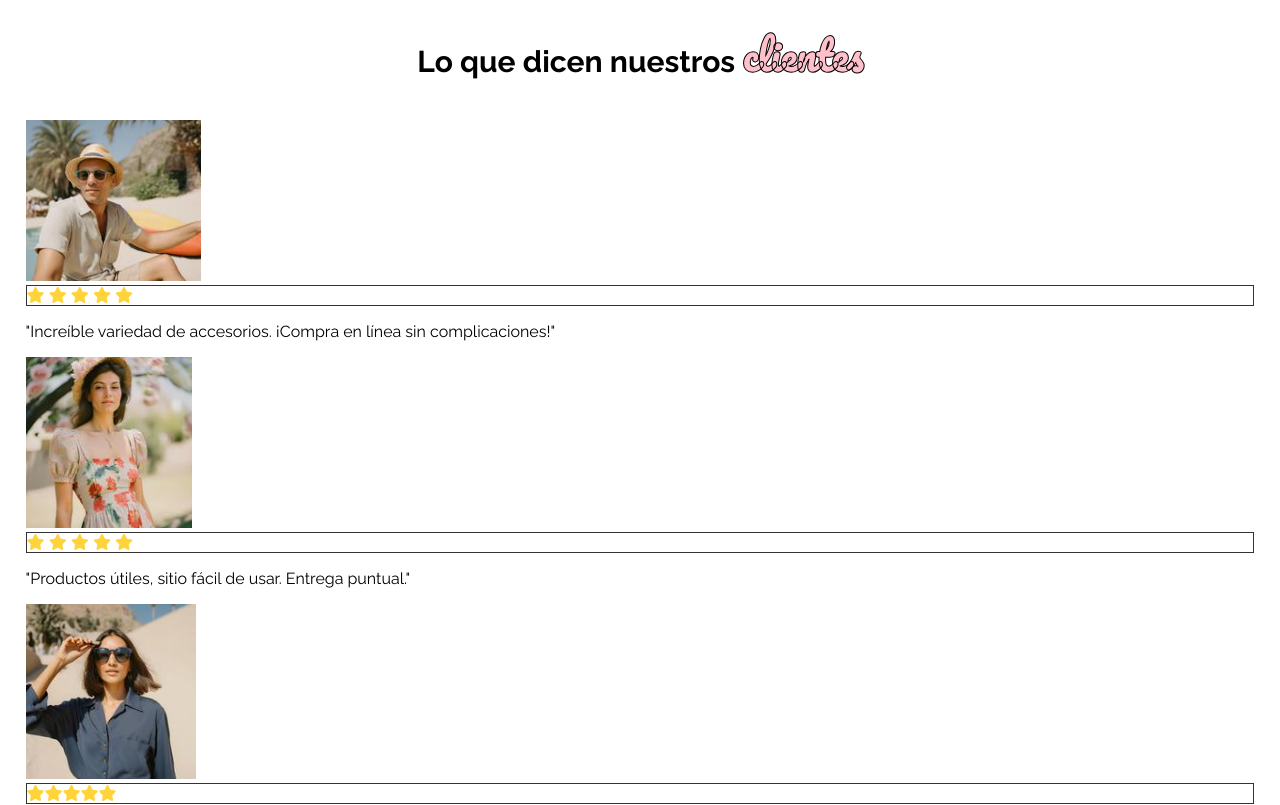
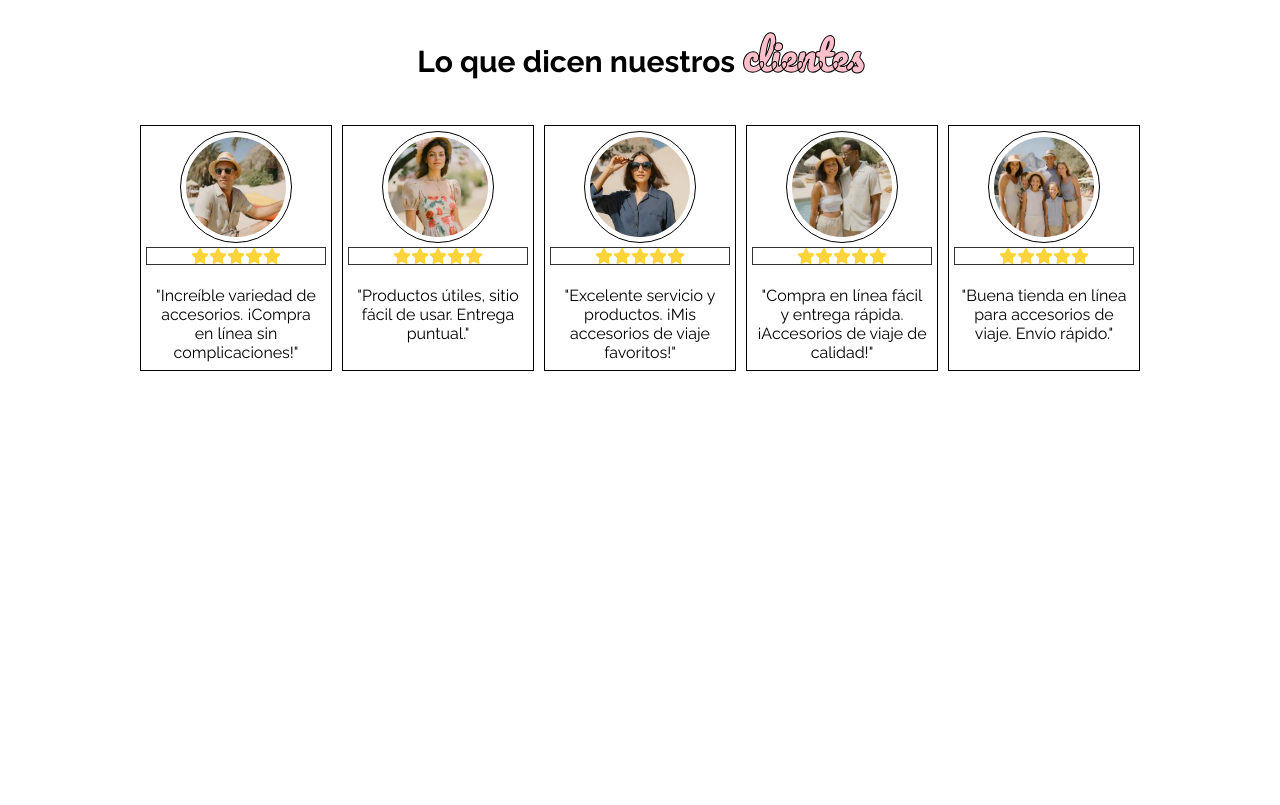
Before and after one commit to karolcordoba8267/AccesoriosViajesKJCS, a plain HTML site: page index.html in a window 1280 px wide. Shown: the part 1240-2045 px from the top of the page. After the commit the page ends 1642 px from the top, so only its background shows below. Drawn offline with nearby package versions, Linux system fonts and the light colour scheme; a web font is replaced by a local one.

Commit message:
Reseñas css

```diff
--- a/index.css
+++ b/index.css
@@ -167,3 +167,43 @@ body {
 .grid-item:hover {
     background-color: antiquewhite;
 }
+
+/* Reseñas */
+div.gallery {
+    margin: 5px;
+    border: 1px solid black;
+    padding: 5px;
+    float: left;
+    width: 180px;
+    align-items: center;
+    text-align: center;
+}
+
+div.desc {
+    padding: 5px;
+    text-align: center;
+    display: flex;
+    justify-content: center;
+    height: 90px;
+}
+
+.GridReseñas {
+    align-items: center;
+    align-self: center;
+    display: flex;
+    justify-content: center;
+}
+
+.imgResenas {
+    border-radius: 100px;
+    width: 100px;
+    height: 100px;
+    margin: 0 auto;
+    padding: 5px;
+    border: 1px solid black;
+}
+
+.desc1 {
+    display: flex;
+    justify-content: center;
+}
```
